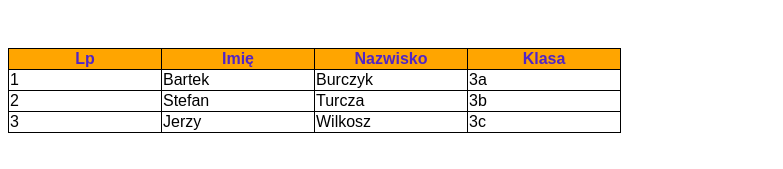
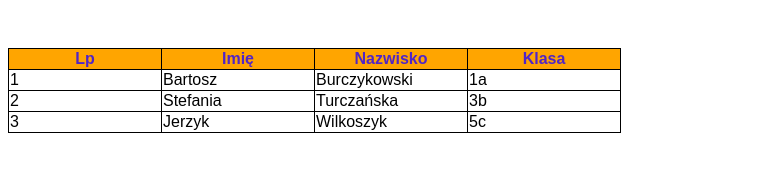
Before and after one commit to Byczur/lekcja-24, a plain HTML site: page index.html in a window 1280 px wide. Shown: the part 397-566 px from the top of the page, without its empty margins (0-783 px from the left). Drawn offline with Linux system fonts and the light colour scheme.

Commit message:
Update index.html

```diff
--- a/index.html
+++ b/index.html
@@ -72,21 +72,21 @@
             </tr>
             <tr class="thtr2">
                 <td>1</td>
-                <td>Bartek</td>
-                <td>Burczyk</td>
-                <td>3a</td>
+                <td>Bartosz</td>
+                <td>Burczykowski</td>
+                <td>1a</td>
             </tr>
             <tr class="thtr3">
                 <td>2</td>
-                <td>Stefan</td>
-                <td>Turcza</td>
+                <td>Stefania</td>
+                <td>Turczańska</td>
                 <td>3b</td>
             </tr>
             <tr class="thtr4">
                 <td>3</td>
-                <td>Jerzy</td>
-                <td>Wilkosz</td>
-                <td>3c</td>
+                <td>Jerzyk</td>
+                <td>Wilkoszyk</td>
+                <td>5c</td>
             </tr>
         </table>
     </body>
```
